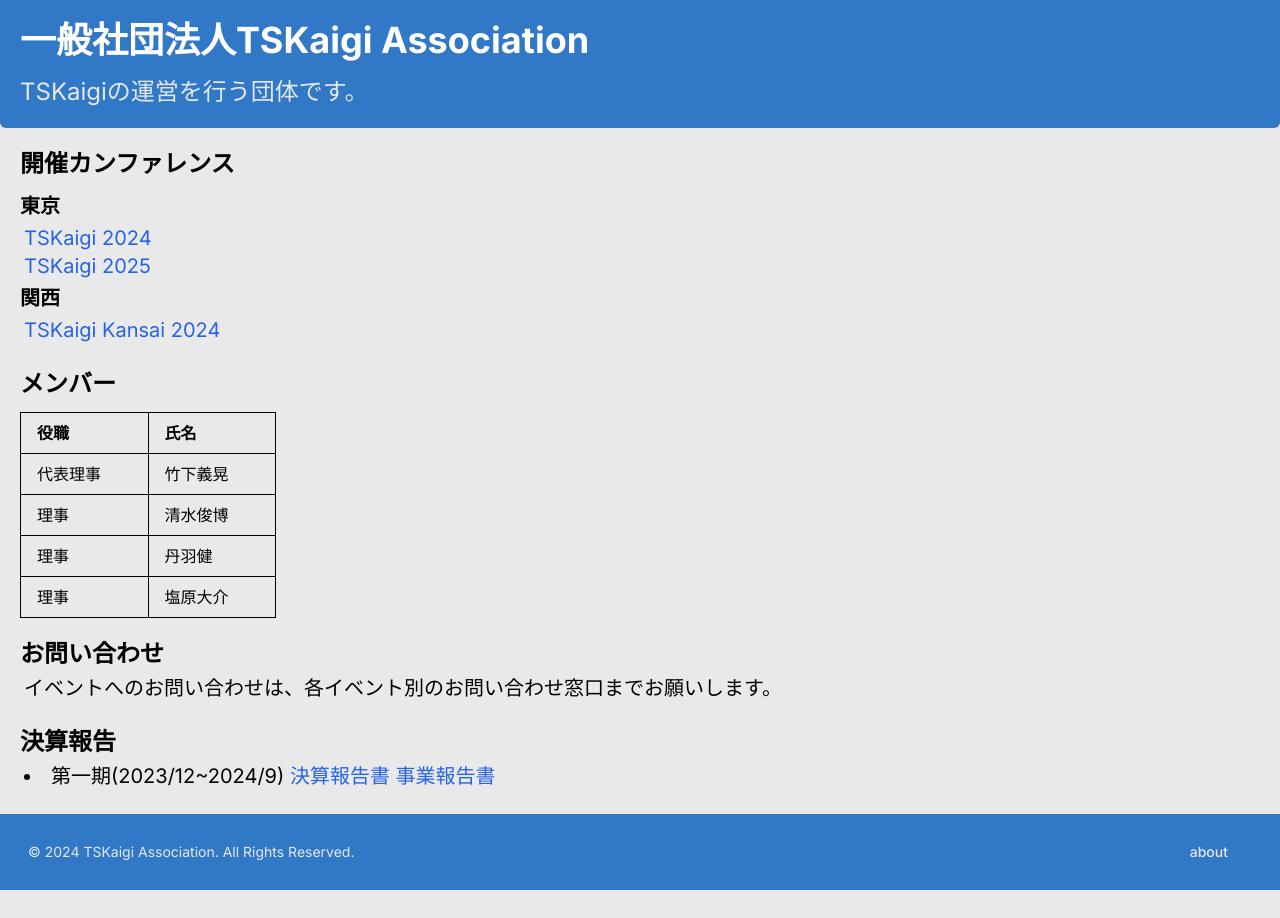
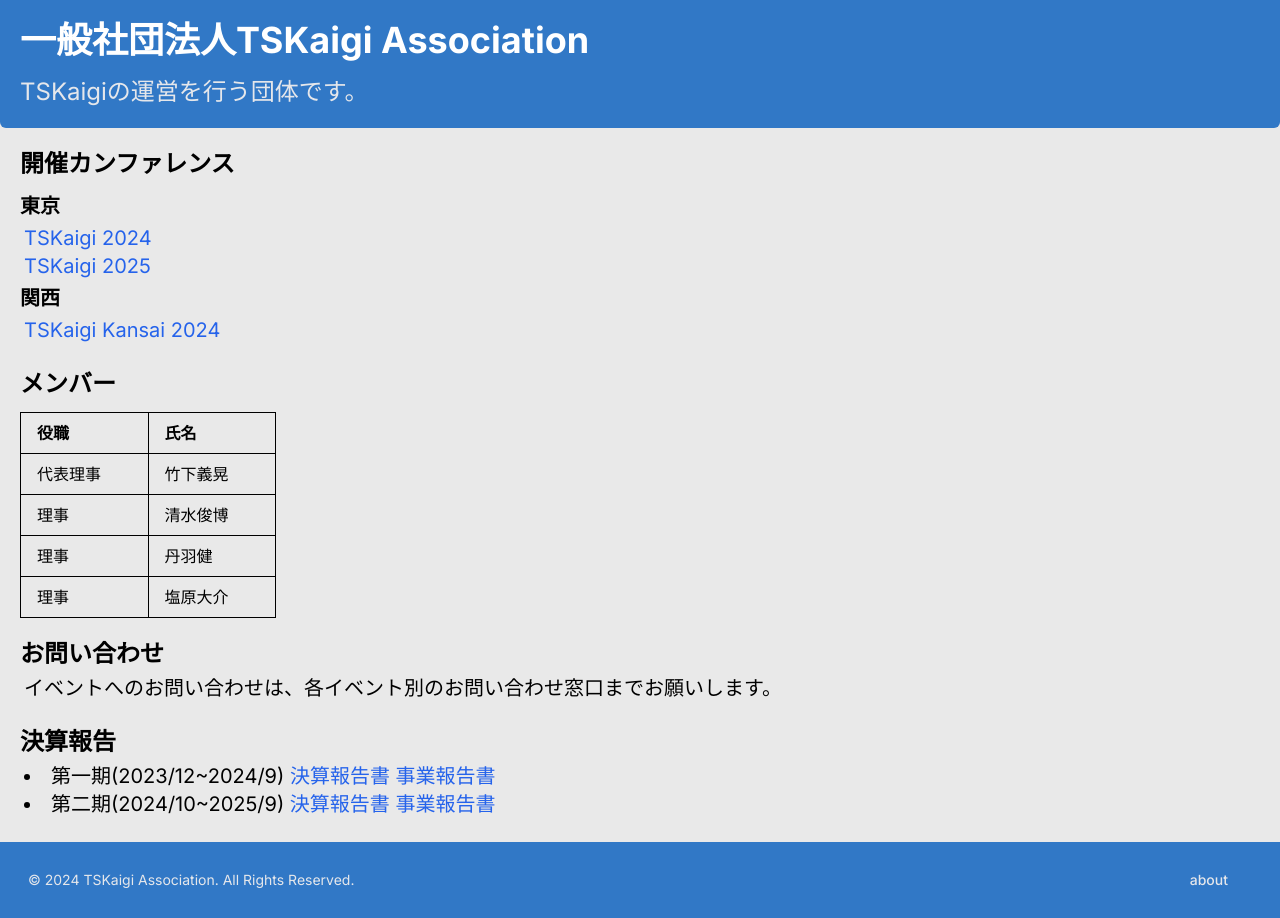
Before and after one commit to tskaigi-association/tskaigi-association.github.io, a Next.js app: page / in a window 1280 px wide. Before the commit the page ends 890 px from the top, so only its background shows below. Built offline with nearby package versions, Linux system fonts and the light colour scheme; no server answers.

Commit message:
決算書、事業報告書追加

```diff
--- a/src/app/page.tsx
+++ b/src/app/page.tsx
@@ -22,6 +22,13 @@
         "./2024/TSKaigiAssociation_financial_report_1st_period.pdf",
       businessReportUrl:
         "./2024/tskaigiassociation_business_report_1st_period.pdf",
+    },
+    {
+      title: "第二期(2024/10~2025/9)",
+      financialReportUrl:
+        "./2024/TSKaigiAssociation_financial_report_2nd_period.pdf",
+      businessReportUrl:
+        "./2024/tskaigiassociation_business_report_2nd_period.pdf",
     },
   ];
 
```
Also changed, not shown: 2 other files (tests, documents, lock files or other folders).
